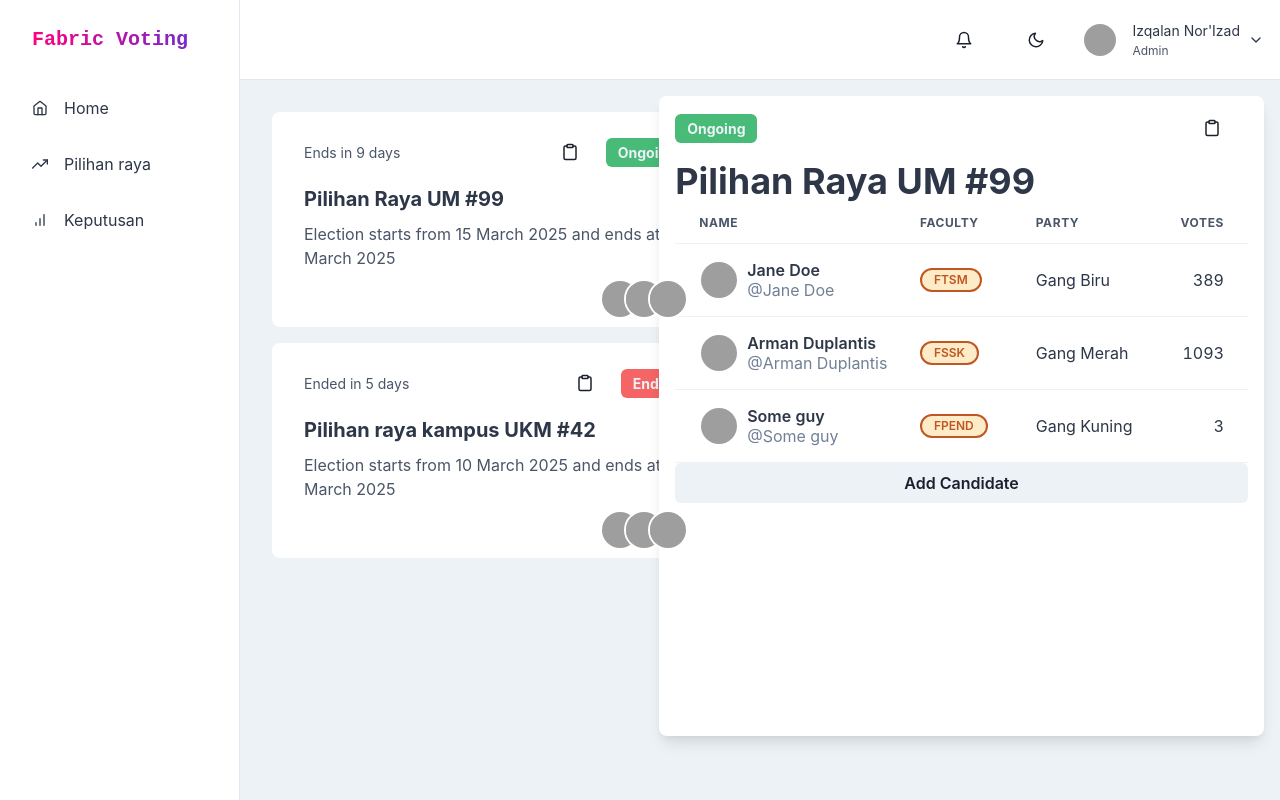
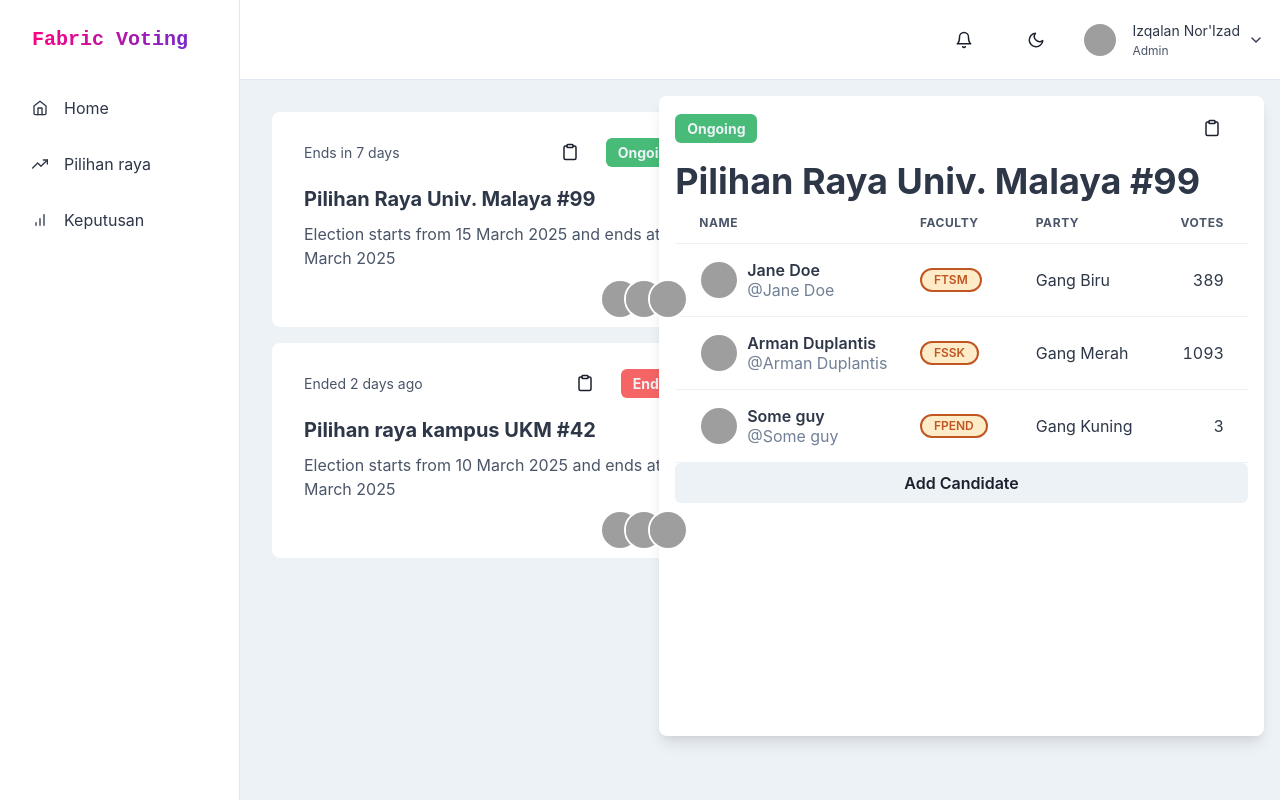
Before and after one commit to farzad80rad/voting, a Next.js app in the folder app/fabric-voting-client/: page /admin/election in a window 1280 px wide. Built offline with nearby package versions, Linux system fonts and the light colour scheme; grey boxes are pictures that could not be loaded.

Commit message:
fix date details

```diff
--- a/app/fabric-voting-client/components/elements/electionCard.tsx
+++ b/app/fabric-voting-client/components/elements/electionCard.tsx
@@ -73,7 +73,7 @@ export default function ElectionCard({
         >
           {/* if date has passed 'ended' */}
           {new Date > endDate ? "Ended " : "Ends "}
-          {formatDistance(endDate, startDate, { addSuffix: true })}
+          {formatDistance(endDate, new Date(), { addSuffix: true })}
         </chakra.span>
         <Flex alignItems="center">
           <IconButton
--- a/app/fabric-voting-client/components/layouts/ElectionDetails.tsx
+++ b/app/fabric-voting-client/components/layouts/ElectionDetails.tsx
@@ -11,12 +11,10 @@ import {
   TableContainer,
   Tbody,
   Td,
-  Tfoot,
   Th,
   Thead,
   Tr,
   Image,
-  VStack,
   Button,
   FormControl,
   FormLabel,
@@ -31,7 +29,6 @@ import {
   useDisclosure,
   InputGroup,
   InputLeftAddon,
-  InputRightAddon,
 } from "@chakra-ui/react";
 import { useRef } from "react";
 import { FiClipboard } from "react-icons/fi";
--- a/app/fabric-voting-client/pages/admin/election.tsx
+++ b/app/fabric-voting-client/pages/admin/election.tsx
@@ -5,7 +5,6 @@ import { addDays, subDays } from "date-fns"
 import {
   useDisclosure,
   Flex,
-  Button,
 } from "@chakra-ui/react"
 
 
@@ -22,8 +21,8 @@ export default function Election() {
       <Flex direction="column" w="40%" p={4}>
         <ElectionCard
           ref={btnRef}
-          electionName="Pilihan Raya UM #99"
-          electionID="election.1234567890"
+          electionName="Pilihan Raya Univ. Malaya #99"
+          electionID="election.88888888"
           startDate={subDays(new Date(), 2)}
           endDate={addDays(new Date(), 7)}
           createdAt={subDays(new Date(), 2)}
@@ -43,8 +42,8 @@ export default function Election() {
         />
       </Flex>
       <ElectionDetails
-        electionName="Pilihan Raya UM #99"
-        electionID="election.1234567890"
+        electionName="Pilihan Raya Univ. Malaya #99"
+        electionID="election.88888888"
         startDate={subDays(new Date(), 2)}
         endDate={addDays(new Date(), 7)}
         createdAt={subDays(new Date(), 2)}
```
